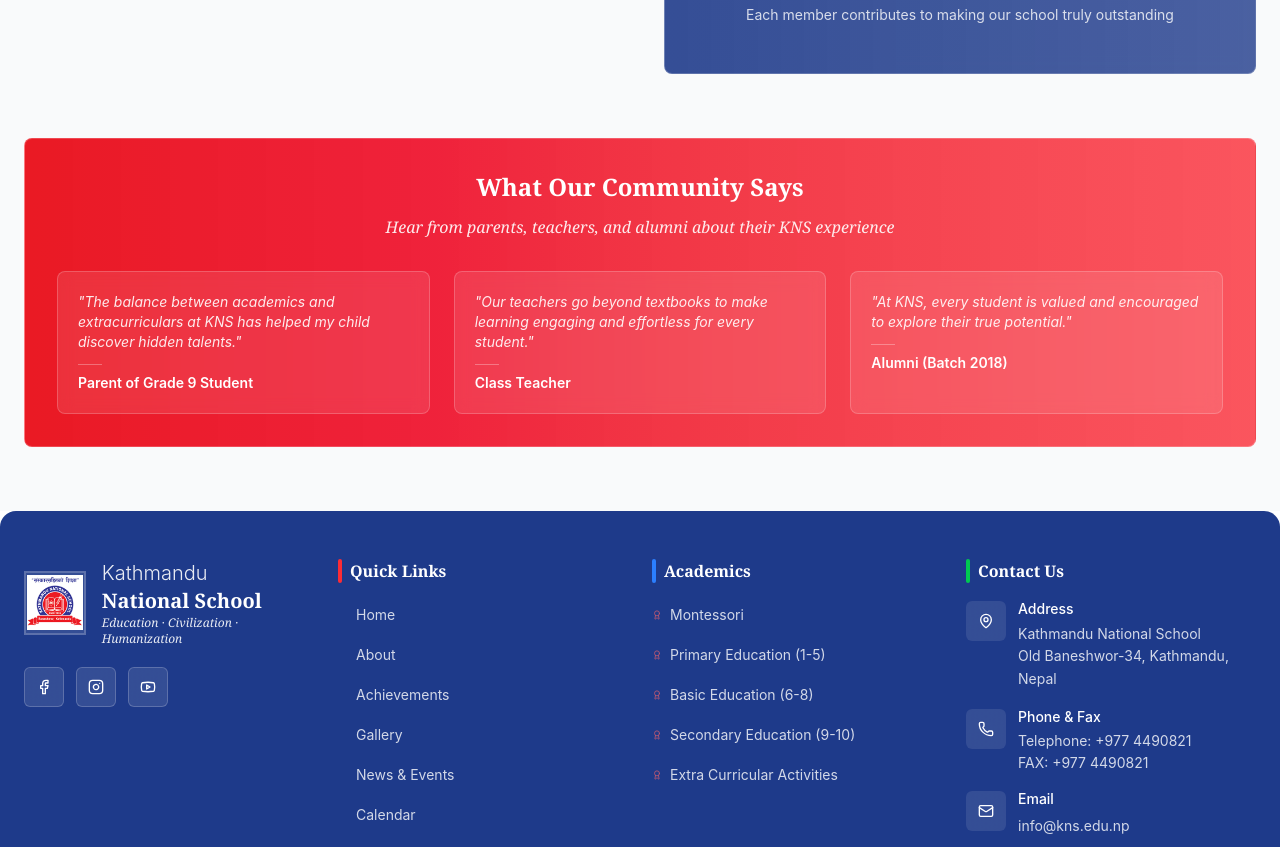
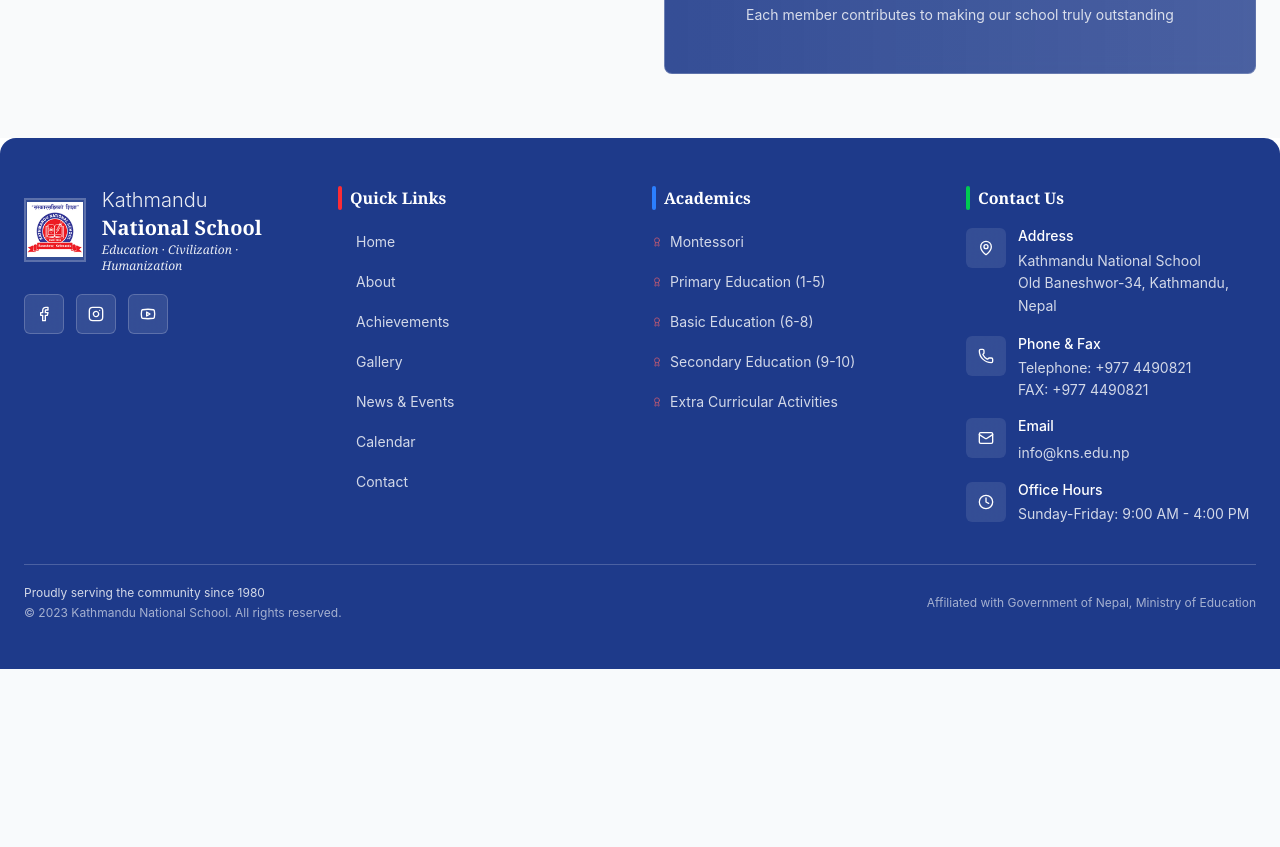
Before and after one commit to kingership321/kns, a React (Vite) app: page /about/vice-principal-message in a window 1280 px wide. Shown: the part 1620-2467 px from the top of the page. After the commit the page ends 2289 px from the top, so only its background shows below. Built offline with nearby package versions, Linux system fonts and the light colour scheme.

Commit message:
some changes

```diff
--- a/src/pages/About/subpages/VicePrincipalMessagePage.tsx
+++ b/src/pages/About/subpages/VicePrincipalMessagePage.tsx
@@ -496,43 +496,6 @@ const VicePrincipalMessagePage = () => {
               </div>
             </motion.div>
           </div>
-
-          {/* Testimonials Section - Responsive */}
-          <motion.div
-            initial={{ opacity: 0, y: 10 }}
-            whileInView={{ opacity: 1, y: 0 }}
-            viewport={{ once: true, margin: "-50px" }}
-            transition={{ delay: 0.3, duration: 0.6 }}
-            className="mt-8 sm:mt-10 lg:mt-16"
-          >
-            <div className="bg-gradient-to-r from-red-600/90 to-red-500/80 rounded-lg p-4 sm:p-6 lg:p-8 border border-white/20">
-              <div className="text-center mb-6 sm:mb-8">
-                <h4 className="text-lg sm:text-xl lg:text-2xl font-bold text-white font-[Cambria] mb-2 sm:mb-3">
-                  What Our Community Says
-                </h4>
-                <p className="text-white/90 text-sm sm:text-base font-serif italic max-w-2xl mx-auto">
-                  Hear from parents, teachers, and alumni about their KNS experience
-                </p>
-              </div>
-
-              <div className="grid grid-cols-1 sm:grid-cols-3 gap-4 sm:gap-5 lg:gap-6">
-                {testimonials.map((testimonial, index) => (
-                  <motion.div
-                    key={index}
-                    initial={{ opacity: 0, scale: 0.8 }}
-                    whileInView={{ opacity: 1, scale: 1 }}
-                    viewport={{ once: true }}
-                    transition={{ duration: 0.5, delay: index * 0.1 }}
-                    className="bg-white/10 backdrop-blur-sm rounded-lg p-4 sm:p-5 border border-white/20"
-                  >
-                    <p className="text-white/90 text-xs sm:text-sm italic mb-3">"{testimonial.quote}"</p>
-                    <div className="h-px w-6 bg-white/30 my-2"></div>
-                    <p className="text-white text-xs sm:text-sm font-semibold">{testimonial.author}</p>
-                  </motion.div>
-                ))}
-              </div>
-            </div>
-          </motion.div>
         </div>
 
         {/* Background Pattern */}
```
